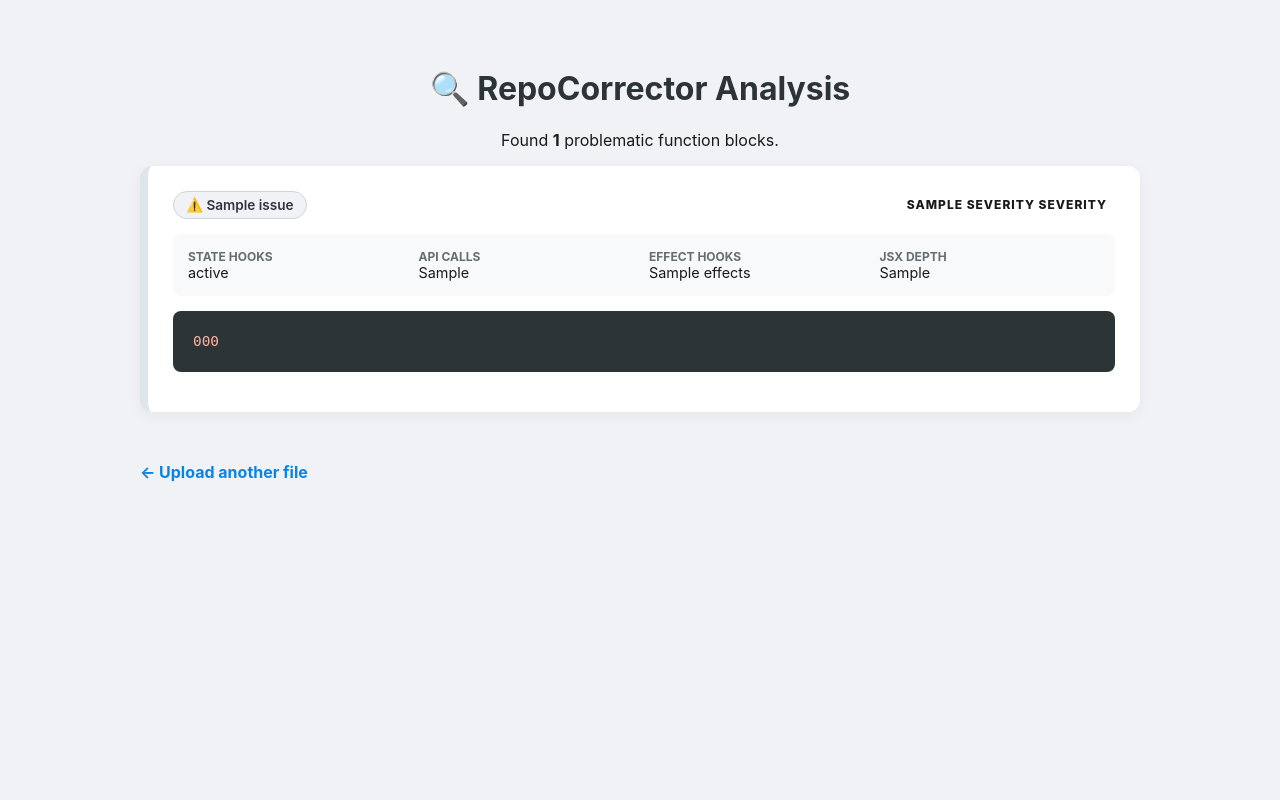
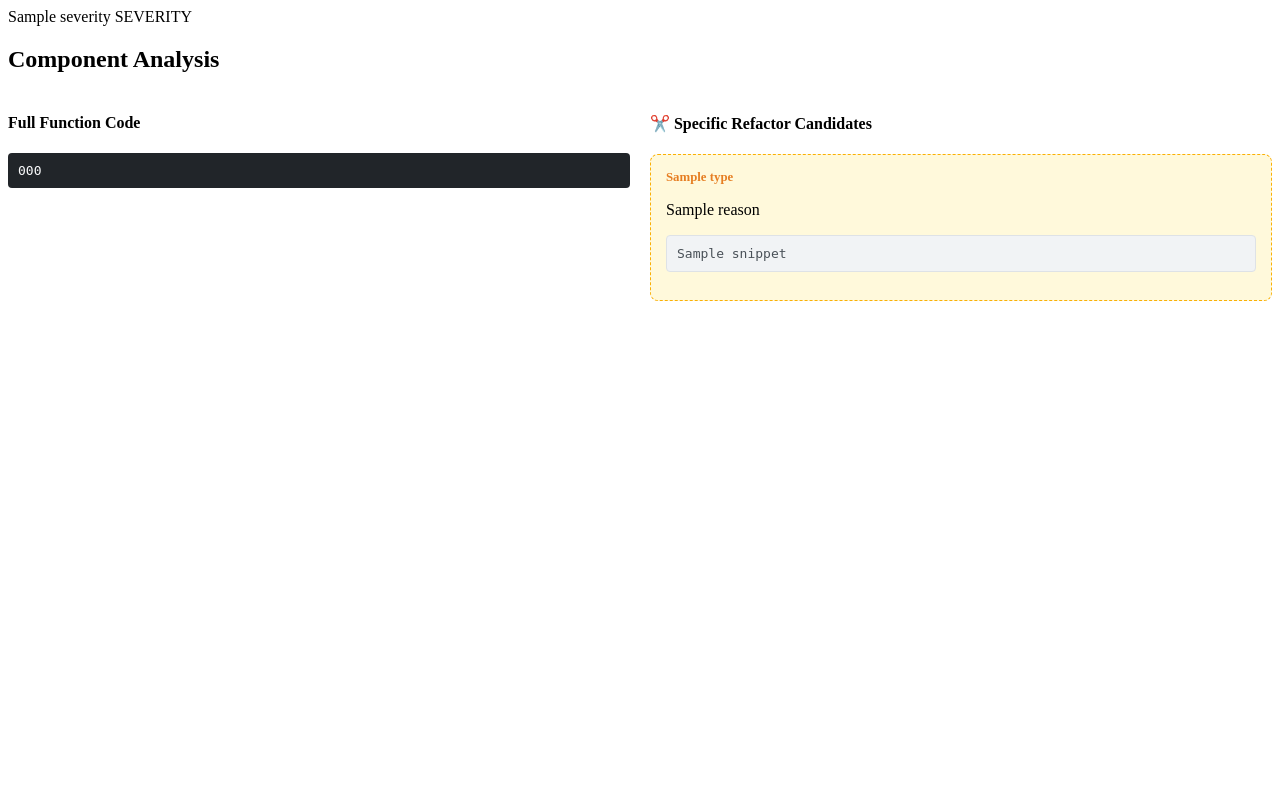
Before and after one commit to jitesh2110/RepoCorrector, a Flask app: template Templates/results.html in a window 1280 px wide. Run offline with Flask 3, Linux system fonts and the light colour scheme; the template is opened without the code that fills it: most values are stand-ins (such as "Sample title", 1, 10 or a date in 2020).

Commit message:
single file mark

```diff
--- a/Templates/results.html
+++ b/Templates/results.html
@@ -1,106 +1,39 @@
-<!DOCTYPE html>
-<html>
-<head>
-    <title>RepoCorrector | Analysis Results</title>
-    <style>
-        body { font-family: 'Inter', -apple-system, sans-serif; background-color: #f0f2f5; padding: 40px; color: #1a1a1a; }
-        .container { max-width: 1000px; margin: auto; }
-        h1 { text-align: center; color: #2d3436; }
+{% for report in reports %}
+<div class="report-card severity-{{ report.severity }}">
+    <div class="header">
+        <span class="severity-badge">{{ report.severity }} SEVERITY</span>
+        <h2>Component Analysis</h2>
+    </div>
 
-        .report-card {
-            background: white;
-            border-radius: 12px;
-            padding: 25px;
-            margin-bottom: 30px;
-            box-shadow: 0 4px 15px rgba(0,0,0,0.05);
-            border-left: 8px solid #dfe6e9;
-        }
-
-        /* Severity Colors */
-        .severity-Critical { border-left-color: #ff7675; }
-        .severity-High { border-left-color: #fdcb6e; }
-        .severity-Medium { border-left-color: #74b9ff; }
-
-        .header-flex { display: flex; justify-content: space-between; align-items: center; margin-bottom: 15px; }
-
-        .badge-container { display: flex; gap: 8px; flex-wrap: wrap; }
-        .badge {
-            background: #f1f2f6;
-            padding: 5px 12px;
-            border-radius: 20px;
-            font-size: 0.85rem;
-            font-weight: 600;
-            color: #2f3542;
-            border: 1px solid #ced4da;
-        }
-
-        .severity-tag {
-            text-transform: uppercase;
-            font-size: 0.75rem;
-            font-weight: 800;
-            letter-spacing: 1px;
-            padding: 4px 8px;
-            border-radius: 4px;
-        }
-        .severity-Critical .severity-tag { background: #ffeaa7; color: #d63031; }
-        .severity-High .severity-tag { background: #fff4e1; color: #e67e22; }
-        .severity-Medium .severity-tag { background: #e3f2fd; color: #0984e3; }
-
-        .metrics-grid {
-            display: grid;
-            grid-template-columns: repeat(4, 1fr);
-            gap: 10px;
-            background: #f8f9fa;
-            padding: 15px;
-            border-radius: 8px;
-            margin: 15px 0;
-            font-size: 0.9rem;
-        }
-        .metric-item b { color: #636e72; display: block; font-size: 0.75rem; text-transform: uppercase; }
-
-        pre {
-            background: #2d3436;
-            color: #fab1a0;
-            padding: 20px;
-            border-radius: 8px;
-            overflow-x: auto;
-            font-size: 0.9rem;
-            line-height: 1.5;
-        }
-
-        .back-btn { display: inline-block; margin-top: 20px; text-decoration: none; color: #0984e3; font-weight: bold; }
-    </style>
-</head>
-<body>
-
-<div class="container">
-    <h1>🔍 RepoCorrector Analysis</h1>
-    <p style="text-align: center;">Found <b>{{ reports|length }}</b> problematic function blocks.</p>
-
-    {% for report in reports %}
-    <div class="report-card severity-{{ report.severity }}">
-        <div class="header-flex">
-            <div class="badge-container">
-                {% for issue in report.issues %}
-                    <span class="badge">⚠️ {{ issue }}</span>
-                {% endfor %}
-            </div>
-            <span class="severity-tag">{{ report.severity }} Severity</span>
+    <div class="split-view">
+        <div class="original-code">
+            <h4>Full Function Code</h4>
+            <pre><code>{{ report.full_code }}</code></pre>
         </div>
 
-        <div class="metrics-grid">
-            <div class="metric-item"><b>State Hooks</b> {{ report.metrics.state_hooks }}</div>
-            <div class="metric-item"><b>API Calls</b> {{ report.metrics.api_calls }}</div>
-            <div class="metric-item"><b>Effect Hooks</b> {{ report.metrics.effects }}</div>
-            <div class="metric-item"><b>JSX Depth</b> {{ report.metrics.nesting_depth }}</div>
+        <div class="suggestions">
+            <h4>✂️ Specific Refactor Candidates</h4>
+            {% for candidate in report.candidates %}
+                <div class="candidate-box">
+                    <span class="type-tag">{{ candidate.type }}</span>
+                    <p>{{ candidate.reason }}</p>
+                    {% if candidate.snippet != "N/A - Structural Issue" %}
+                        <pre class="snippet"><code>{{ candidate.snippet }}</code></pre>
+                    {% endif %}
+                </div>
+            {% endfor %}
         </div>
+    </div>
+</div>
+{% endfor %}
 
-        <pre><code>{{ report.code }}</code></pre>
-    </div>
-    {% endfor %}
-
-    <a href="/" class="back-btn">← Upload another file</a>
-</div>
-
-</body>
-</html>
+<style>
+    .split-view { display: grid; grid-template-columns: 1fr 1fr; gap: 20px; }
+    .candidate-box {
+        background: #fff9db; border: 1px dashed #fab005;
+        padding: 15px; border-radius: 8px; margin-bottom: 15px;
+    }
+    .type-tag { font-weight: bold; color: #e67e22; font-size: 0.8rem; }
+    .snippet { background: #f1f3f5 !important; color: #495057 !important; border: 1px solid #dee2e6; }
+    pre { padding: 10px; border-radius: 4px; background: #212529; color: #f8f9fa; overflow: auto; max-height: 300px; }
+</style>
--- a/app.py
+++ b/app.py
@@ -1,11 +1,12 @@
 import os
+import textwrap
 from flask import Flask, render_template, request
 from tree_sitter import Language, Parser
 import tree_sitter_javascript as ts_js
 
 app = Flask(__name__)
 
-# Initialize Tree-sitter for JavaScript/JSX
+# Initialize Tree-sitter
 JS_LANGUAGE = Language(ts_js.language())
 parser = Parser(JS_LANGUAGE)
 
@@ -17,97 +18,141 @@ class RepoAnalyzer:
         self.reports = []
 
     def scan_file(self):
-        """Initial entry point to walk the tree."""
         self._walk_node(self.tree.root_node)
         return self.reports
 
     def _walk_node(self, node):
-        """Recursively search for function/component containers."""
-        # Focus on top-level structures that hold logic
-        function_types = [
-            'function_declaration',
-            'arrow_function',
-            'variable_declarator',
-            'method_definition'
-        ]
+        # Anchor point: We search for component-like structures
+        top_level_types = ['class_declaration', 'function_declaration', 'variable_declarator', 'method_definition']
 
-        if node.type in function_types:
-            report = self.analyze_function_health(node)
-            # Only report if at least one "messy" issue is found
-            if report['issues']:
-                self.reports.append(report)
-                # After flagging a container, don't look inside it for more
-                # This prevents duplicate sub-function reporting
-                return
+        if node.type in top_level_types:
+            node_text = self.get_text(node)
+            # Heuristic to identify a React Component
+            if any(marker in node_text for marker in ['<', 'useState', 'useEffect', 'useReducer', 'return']):
+                report = self.analyze_function_health(node)
+                if report['issues']:
+                    self.reports.append(report)
+                    # Once a component is analyzed, we don't need to scan its children for more components
+                    return
 
         for child in node.children:
             self._walk_node(child)
 
     def analyze_function_health(self, node):
-        """The core engine that checks for 4 types of messy code."""
         issues = []
+        candidates = []
+        node_text = self.get_text(node)
+        seen_ranges = []
 
-        # 1. CATEGORY: Data Coupling (API calls)
-        api_count = self.count_identifiers(node, ['fetch', 'axios'])
-        if api_count > 0:
-            issues.append("Data Coupling")
+        # PRE-FETCH ALL CALLS (Used for multiple checks)
+        all_calls = self.find_nodes_by_type(node, 'call_expression')
 
-        # 2. CATEGORY: State Bloat (Too many useStates)
-        state_count = self.count_identifiers(node, ['useState'])
-        if state_count > 4:
+        # --- SECTOR 1: NETWORK COUPLING (Surgical) ---
+        network_keywords = ['Axios.', 'axios.', 'fetch(', 'http', 'api/']
+        for call in all_calls:
+            call_text = self.get_text(call)
+            if any(k in call_text for k in network_keywords):
+                if not any(call.start_byte >= s and call.end_byte <= e for s, e in seen_ranges):
+                    issues.append("Data Coupling")
+                    candidates.append({
+                        "type": "Network Island (Surgical)",
+                        "reason": "Direct API logic found in UI. Decouple into a service or custom hook.",
+                        "snippet": self.clean_snippet(call_text)
+                    })
+                    seen_ranges.append((call.start_byte, call.end_byte))
+
+        # --- SECTOR 2: STATE BLOAT (AST Counting) ---
+        # We count actual Hook calls, not just strings in comments
+        hook_count = sum(1 for c in all_calls if 'useState' in self.get_text(c))
+        reducer_count = sum(1 for c in all_calls if 'useReducer' in self.get_text(c))
+        legacy_count = node_text.count('this.setState')
+
+        total_state_signals = hook_count + reducer_count + legacy_count
+        if total_state_signals > 5:
             issues.append("State Bloat")
+            candidates.append({
+                "type": "State Management",
+                "reason": f"Managing {total_state_signals} state signals. This exceeds the recommended complexity for a single component.",
+                "snippet": f"Structural Issue: {total_state_signals} state signals detected."
+            })
 
-        # 3. CATEGORY: Effect Tangle (Too many useEffects)
-        effect_count = self.count_identifiers(node, ['useEffect'])
-        if effect_count > 2:
-            issues.append("Effect Tangle")
+        # --- SECTOR 3: LOGIC LEAK (Data Transformation) ---
+        # Detect if the component is doing heavy data processing (filter/sort/reduce) inside the body
+        transform_logic = [c for c in all_calls if any(x in self.get_text(c) for x in ['.filter', '.sort', '.reduce'])]
+        if len(transform_logic) >= 2:  # Multiple transformations usually mean a leak
+            issues.append("Logic Leak")
+            leak_sample = self.get_text(transform_logic[0])
+            candidates.append({
+                "type": "Data Transformation",
+                "reason": "Complex data processing found in render path. Move this logic to a Selector or Memoized Utility.",
+                "snippet": self.clean_snippet(leak_sample)
+            })
 
-        # 4. CATEGORY: Deep Nesting (JSX Depth)
-        max_nesting = self.get_max_jsx_depth(node, 0)
-        if max_nesting >= 5:
-            issues.append("Deep Nesting")
+        # --- SECTOR 4: SUB-COMPONENT CANDIDATES (JSX Bloat) ---
+        # Check for large .map() blocks that render complex UI
+        for call in all_calls:
+            call_text = self.get_text(call)
+            if '.map' in call_text:
+                line_count = call.end_point[0] - call.start_point[0]
+                if line_count > 15:  # An iteration block longer than 15 lines is a component
+                    issues.append("Sub-component Extraction")
+                    candidates.append({
+                        "type": "Sub-component Extraction",
+                        "reason": f"Large mapping block ({line_count} lines). Extract the item renderer into its own component.",
+                        "snippet": self.clean_snippet(call_text[:200] + "...")  # Snippet shortened for UI
+                    })
 
-        # Determine Severity based on issue count
-        severity = "Low"
-        if len(issues) >= 3:
-            severity = "Critical"
-        elif len(issues) >= 2:
-            severity = "High"
-        elif len(issues) == 1:
-            severity = "Medium"
+        # Final Severity Score
+        unique_issues = list(set(issues))
+        severity = "Critical" if len(unique_issues) >= 3 else "High" if len(unique_issues) >= 2 else "Medium"
 
         return {
-            "code": self.source_bytes[node.start_byte:node.end_byte].decode('utf8'),
-            "issues": issues,
+            "name": self.get_node_name(node),
+            "full_code": node_text,
+            "issues": unique_issues,
             "severity": severity,
-            "metrics": {
-                "api_calls": api_count,
-                "state_hooks": state_count,
-                "effects": effect_count,
-                "nesting_depth": max_nesting
-            }
+            "candidates": candidates
         }
 
-    def count_identifiers(self, node, targets):
-        """Helper to count occurrences of specific hooks/libraries."""
-        count = 0
-        if node.type == 'identifier':
-            name = self.source_bytes[node.start_byte:node.end_byte].decode('utf8')
-            if name in targets:
-                return 1
+    # --- HELPERS ---
+    def clean_snippet(self, text):
+        """Fixes indentation for display in the results UI."""
+        return textwrap.dedent(text).strip()
+
+    def get_node_name(self, node):
+        text = self.get_text(node)
+        try:
+            if "const" in text: return text.split("const")[1].split("=")[0].strip()
+            if "class" in text: return text.split("class")[1].split("{")[0].strip()
+            if "function" in text: return text.split("function")[1].split("(")[0].strip()
+        except:
+            pass
+        return "React Component"
+
+    def find_nodes_by_type(self, node, node_type):
+        results = []
+
+        def traverse(n):
+            if n.type == node_type: results.append(n)
+            for child in n.children: traverse(child)
+
+        traverse(node)
+        return results
+
+    def find_complex_deep_jsx(self, node, threshold, current_depth=0):
+        # Recursive depth check for JSX elements
+        results = []
+        if node.type in ['jsx_element', 'jsx_expression_container']:
+            current_depth += 1
+            if current_depth >= threshold:
+                if any(x in self.get_text(node) for x in ['.map', 'onClick', '<button']):
+                    return [node]
         for child in node.children:
-            count += self.count_identifiers(child, targets)
-        return count
+            results.extend(self.find_complex_deep_jsx(child, threshold, current_depth))
+        return results
 
-    def get_max_jsx_depth(self, node, current_depth):
-        """Calculates the deepest level of JSX nesting."""
-        if node.type in ['jsx_element', 'jsx_self_closing_element']:
-            current_depth += 1
-
-        max_d = current_depth
-        for child in node.children:
-            max_d = max(max_d, self.get_max_jsx_depth(child, current_depth))
-        return max_d
+    def get_text(self, node):
+        return self.source_bytes[node.start_byte:node.end_byte].decode('utf8')
 
 
 @app.route('/')
@@ -119,19 +164,11 @@ def index():
 def analyze():
     if 'file' not in request.files:
         return "No file uploaded", 400
-
     file = request.files['file']
     source_code = file.read().decode('utf-8')
-
-    # Execute Modern Analysis
-    analyzer = RepoAnalyzer(source_code)
-    reports = analyzer.scan_file()
-
-    # We send 'reports' to the template instead of just 'blocks'
-    return render_template('results.html', reports=reports)
+    reports = RepoAnalyzer(source_code).scan_file()
+    return render_template('results.html', reports=reports, clean=(len(reports) == 0))
 
 
 if __name__ == '__main__':
-    if not os.path.exists('templates'):
-        os.makedirs('templates')
-    app.run(debug=True)
+    app.run(debug=True, port=5000)
```
